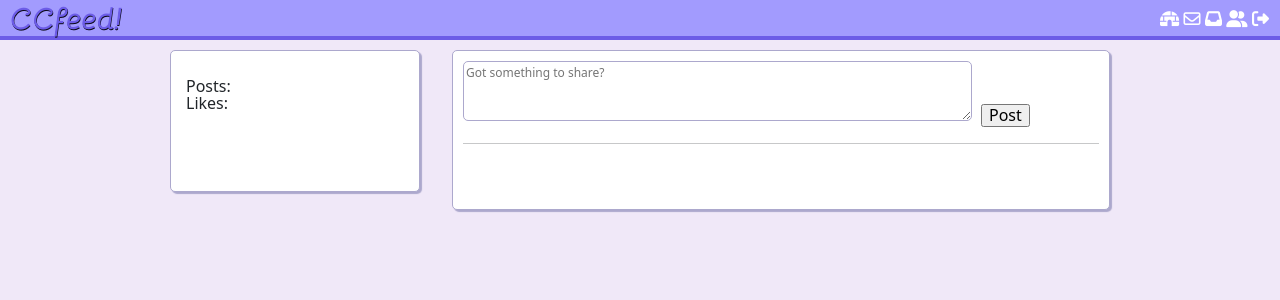
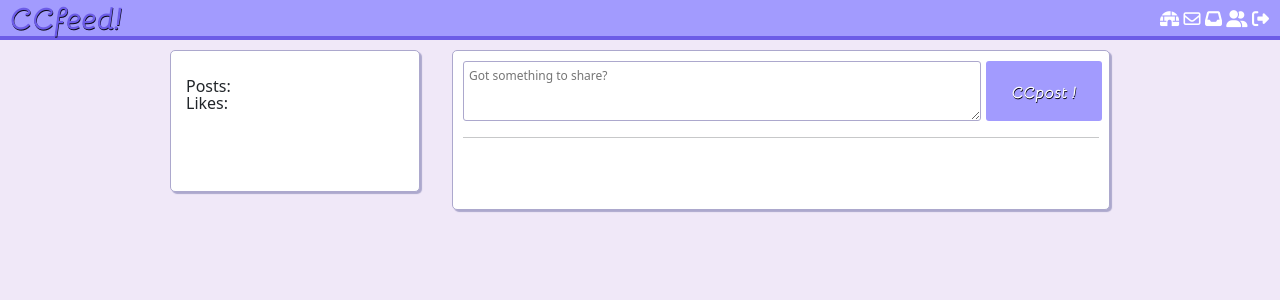
Before and after one commit to Ccbirdy/A-social-network, a PHP site: page / in a window 1280 px wide. Shown: the top 300 px of the page. Run offline with PHP 8.4, Linux system fonts and the light colour scheme; the visitor is signed in with stand-in values (Sample User, id 1); data that the repository does not hold is empty; some libraries are stand-ins or nearby versions.

Commit message:
post button

```diff
--- a/assets/css/style.css
+++ b/assets/css/style.css
@@ -104,14 +104,35 @@ nav a:hover {
 }
 
 .post_form textarea {
-    width: 80%;
+    width: 81.5%;
     height: 60px;
-    border-radius: 5px;
+    border-radius: 3px;
     margin-right: 5px;
     border: 1px solid #aca8cd;
     font-size: 12px;
+    padding: 5px;
 }
 
 textarea:focus {
     outline: 0;       /* otherweise has a high light outline when press  */
 }
+
+.post_form input[type="submit"] {
+    width: 12%;
+    height: 60px;
+    border: none;
+    border-radius: 3px;
+    background-color: #a29bfe;
+    font-family: 'Bellota-BoldItalic', sans-serif;
+    color: #fff;
+    text-shadow: #0c0a17 0.5px 0.5px 0px;
+    font-size: 100%;
+    position: absolute;
+    outline: 0;
+    margin: 0;
+
+}
+
+.post_form input[type="submit"]:active {
+    padding:  6px 4px 2px 6px;  /* top right bottom left , when push in button share , has a move*/
+}
--- a/index.php
+++ b/index.php
@@ -23,7 +23,7 @@ include("includes/header.php");
 	<div class="main_column column">
 		<form class="post_form" action="index.php" method="POST">
 			<textarea name="post_text" id="post_text" placeholder="Got something to share?"></textarea>
-			<input type="submit" name="post" id="post_button" value="Post">
+			<input type="submit" name="post" id="post_button" value="CCpost !">
 			<hr>
 
 		</form>
```
